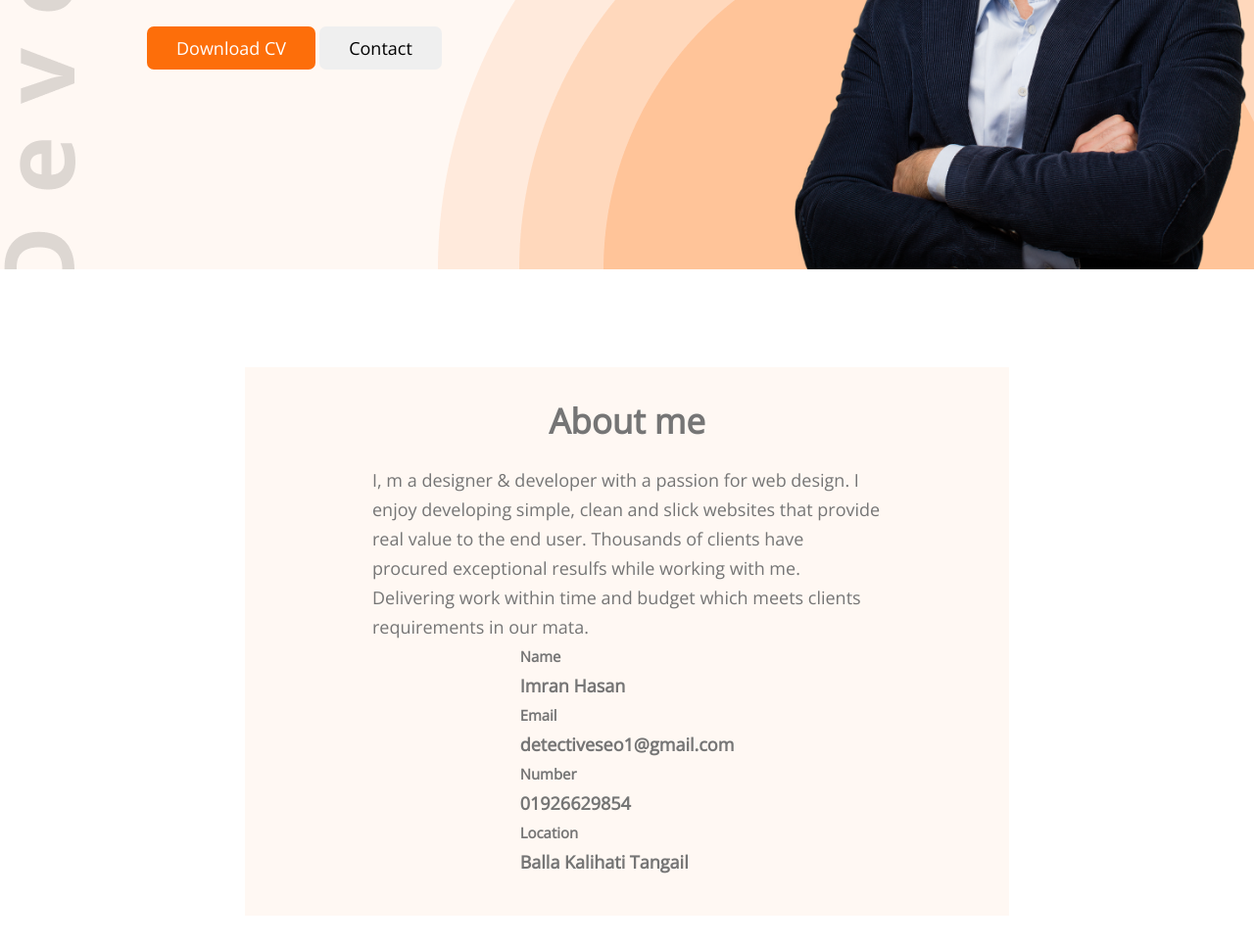
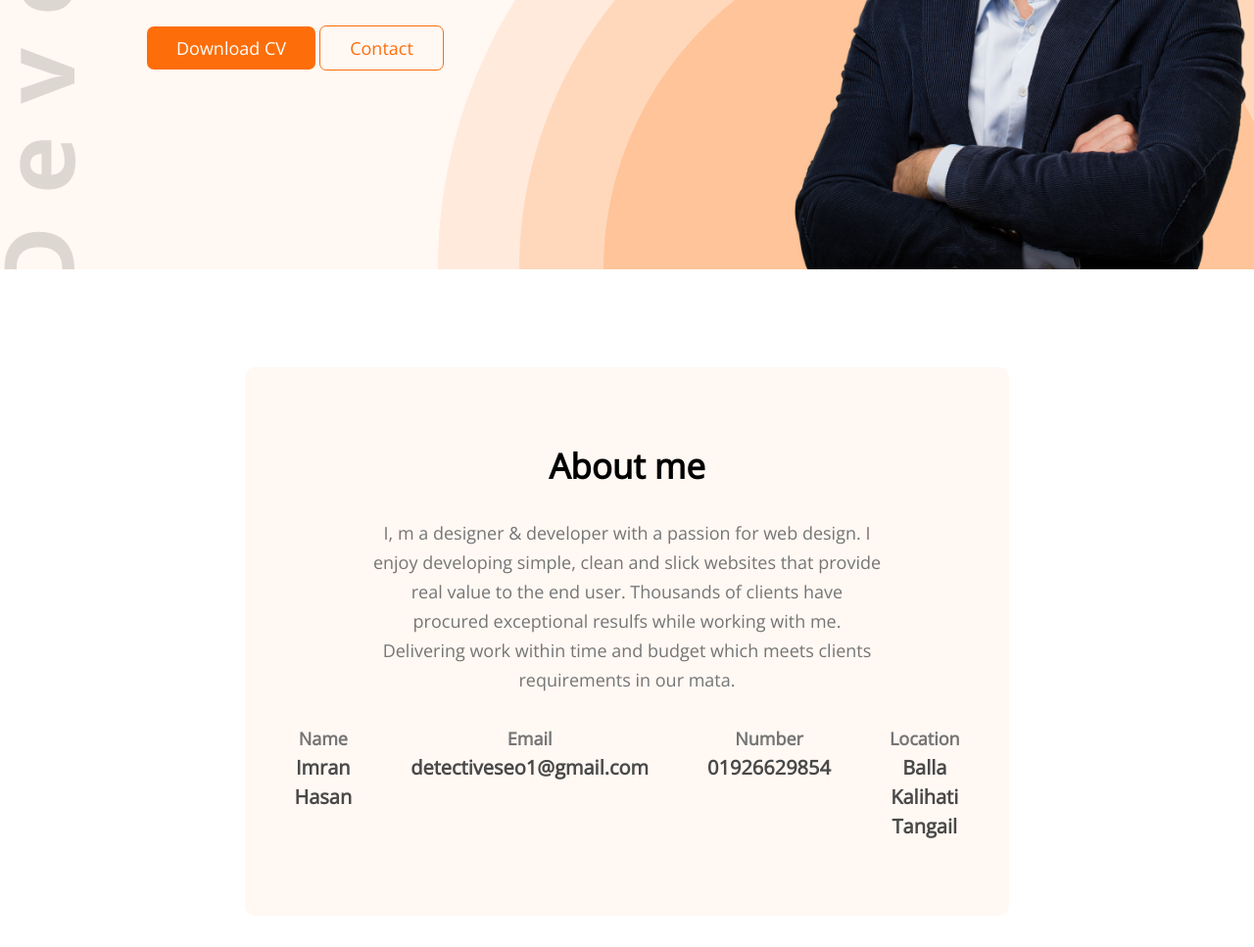
Before and after one commit to detectiveseo/portfolio-website, a plain HTML site: page index.html in a window 1280 px wide. Shown: the part 554-1521 px from the top of the page at 98% size. Drawn offline with nearby package versions, Linux system fonts and the light colour scheme.

Commit message:
about me

```diff
--- a/style.css
+++ b/style.css
@@ -55,7 +55,7 @@ nav ul{
 
 nav ul li {
     list-style: none;
-    margin-right: 30px;
+    margin-right: 50px;
 }
 
 nav ul li a{
@@ -112,6 +112,12 @@ nav ul li a{
     border-radius: 7px;
 }
 
+.hero-info .btn-contact{
+    background-color: transparent;
+    border: 1px solid #FD6E0A;
+    color: #FD6E0A;
+}
+
 /*hero moderl image*/
 .hero .model-img{
     width: 40%;
@@ -131,6 +137,7 @@ nav ul li a{
     background-color: #FFF8F3;
     margin: 100px 250px;
     padding: 130px;
+    border-radius: 10px;
 }
 
 .about-me h2{
@@ -139,8 +146,31 @@ nav ul li a{
     margin-bottom: 30px;
 }
 
-.about-me{
+.about-me p{
+    font-size: 18px;
+    color: #757575;
+    line-height: 30px;
+    margin-bottom: 30px;
+    text-align: center;
+}
+
+.about-me .info-about{
+    display: flex;
+}
+
+.about-me .info-about > div{
+    margin: 0px 30px;
+    text-align: center;
+}
+
+.about-me .info-about > div h5{
     font-size: 18px;
     color: #757575;
     line-height: 30px;
 }
+
+.about-me .info-about > div h4{
+    font-size: 20px;
+    color: #494949;
+    line-height: 30px;
+}
```
